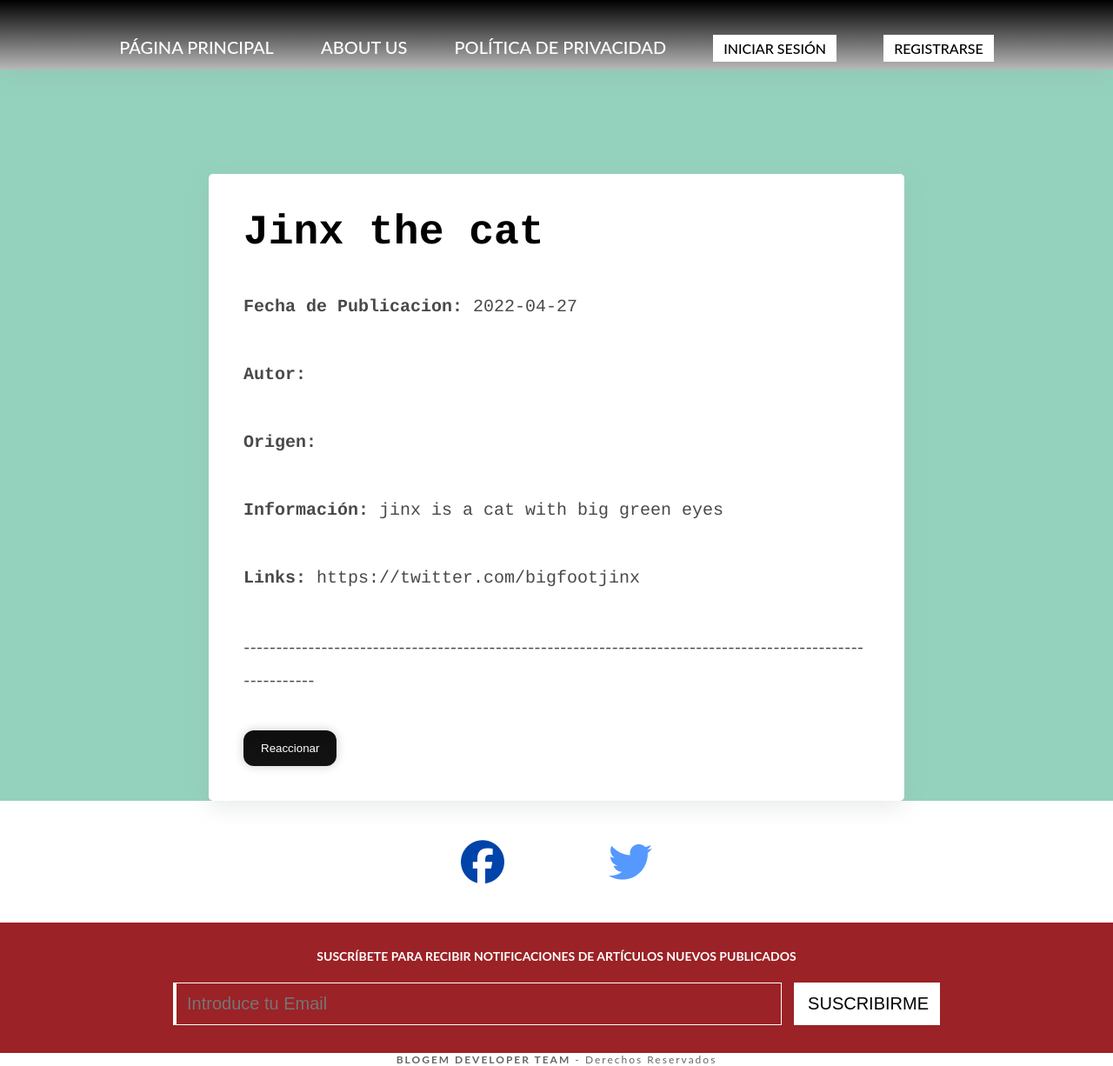
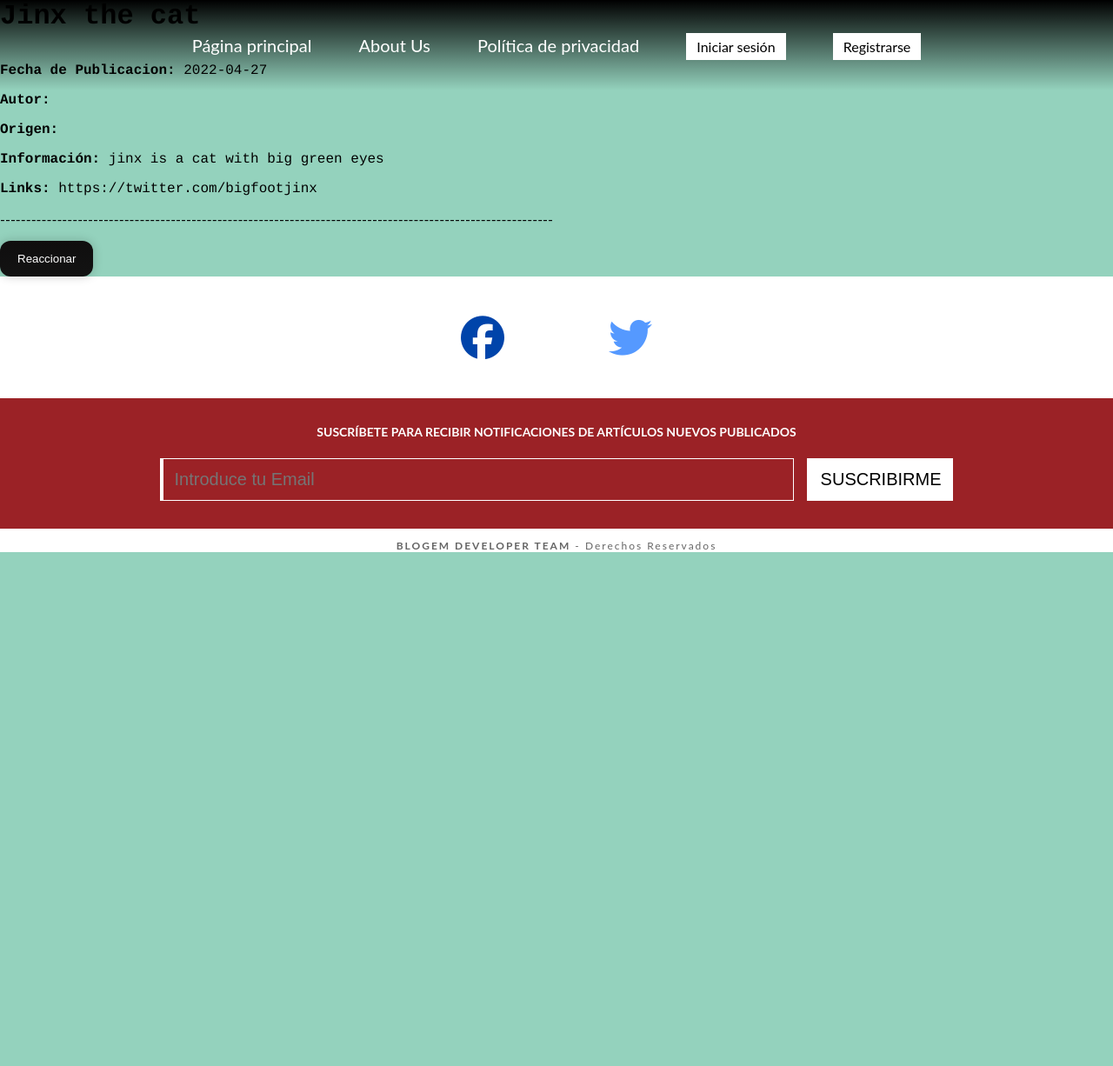
Before and after one commit to Expentor/origendelosmemes, a PHP site: page /articles.php?id=1 in a window 1280 px wide. Shown: the whole page at 87% size. After the commit the page ends 635 px from the top, so only its background shows below. Run offline with PHP 8.4, Linux system fonts and the light colour scheme; data comes from the database, SQL or seed files in the repository; some libraries are stand-ins or nearby versions.

Commit message:
Update articlescss.css

```diff
--- a/articlescss.css
+++ b/articlescss.css
@@ -1,130 +1,61 @@
-html {
-	scroll-behavior: smooth;
-}
-
-* {
+body,form,div,ul,nav,h1,h2,h3,header,li,a {
+	box-sizing:  border-box;
 	padding: 0;
 	margin: 0;
-	box-sizing: border-box;
 }
 
 body {
-	background: #f2f2f2;
-	font-family: 'Roboto', sans-serif;
+	font-family: 'Lato', sans-serif;
+	overflow-x: hidden;
+	background: #94D2BD;
 }
 
-a {
-	text-decoration: none;
+nav ul {
+	background: #001219;
+	padding: 20px;
+	margin-top: -200px;
 }
 
-.hero {
-	display: flex;
-	flex-direction: column;
-	align-items: center;
-	justify-content: center;
-	height: calc(100vh - 80px);
+nav li a {
+	text-decoration: none;
+	color: #fff;
 }
 
-.hero h1 {
-	font-size: 80px;
-}
-
-.hero p {
-	font-size: 30px;
-	text-transform: uppercase;
-	color: #113CFC;
-}
-
-nav {
-	background: #fff;
-	height: 80px;
-	box-shadow: rgba(149, 157, 165, 0.2) 0px 8px 24px;
-	display: flex;
-	position: sticky;
-	top: 0;
-	overflow: hidden;
-}
-
-nav a {
-	flex: 1;
-	height: 100%;
-	text-transform: uppercase;
-	display: flex;
-	align-items: center;
-	justify-content: center;
-	text-align: center;
-	color: #000;
-	transition: .2s ease-in-out all;
-	font-weight: 500;
-}
-
-nav a:hover {
-	background: #f0f0f0;
-}
-
-nav .indicador {
-	width: 0px;
-	height: 7px;
-	background: #113cfc;
-	position: absolute;
-	bottom: 0;
-	transition: .3s ease-out all;
-	/* transform: translate(-500px); */
-}
-
-.seccion {
-	min-height: 100vh;
-	max-width: 800px;
-	width: 90%;
-	margin: auto;
-
-	padding-top: 120px;
-	display: flex;
-	flex-direction: column;
-	align-items: center;
-	justify-content: center;
-
-}
-
-.seccion .card {
-	background: #fff;
-	height: 90%;
-	padding: 40px;
-	border-radius: 5px;
-	box-shadow: rgba(149, 157, 165, 0.2) 0px 8px 24px;
-}
-
-.seccion h1 {
-	font-size: 48px;
-	margin-bottom: 20px;
-}
-
-.seccion p {
-	line-height: 38px;
-	margin-bottom: 40px;
-	color: #494949;
+nav li {
+	list-style: none;
+	padding: 10px 5px;
 	font-size: 20px;
 }
 
-.seccion img {
-	width: 100%;
-	vertical-align: top;
-	margin-bottom: 20px;
+.icono-del-menu {
+	color: #fff;
+	background: #111;
+	text-align: right;
+	padding: 10px 20px;
+	font-size: 30px;
+	position: fixed;
+	z-index: 100;
+	width: 100vw;
 }
 
-
-
-@media screen and (max-width: 800px) {
-	nav a {
-		font-size: 14px;
-		padding: 5px;
-	}
+.button-link {
+	background: #fff;
+	color: #000;
+	font-size: 16px;
+	padding: 6px 12px;
 }
 
-@media screen and (max-width: 450px) {
-	nav a {
-		font-size: 12px;
-	}
+.different-li {
+	margin-top: 10px;
+}
+
+#menu {
+	transition: margin-top 1s;
+	position: fixed;
+	z-index: 10;
+	width: 100vw;
+	margin-top: -80;
+	box-shadow: 0px 0px 10px #000;
 }
 
 /*Reacciones*/
```
